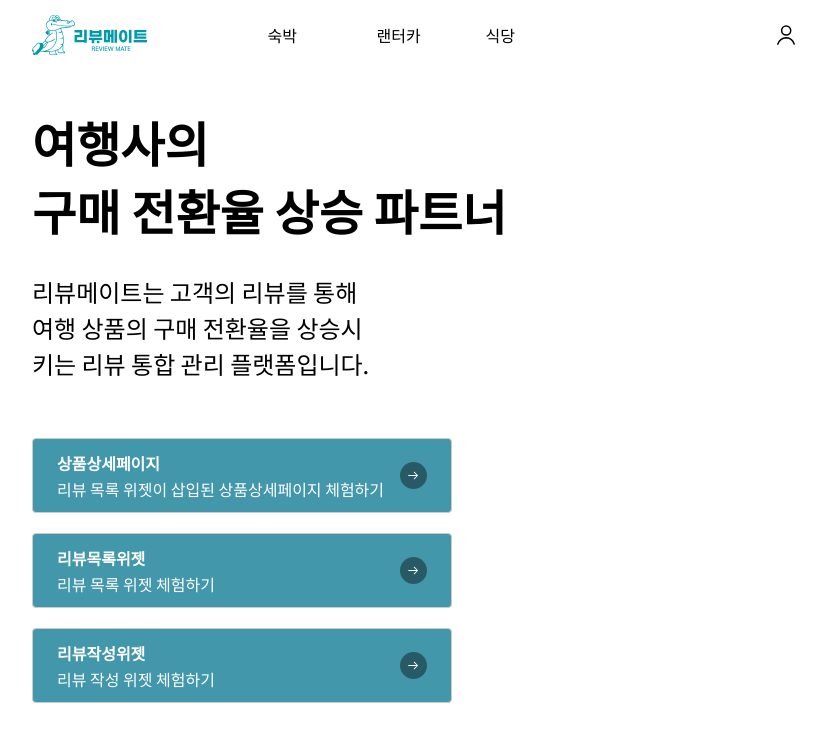
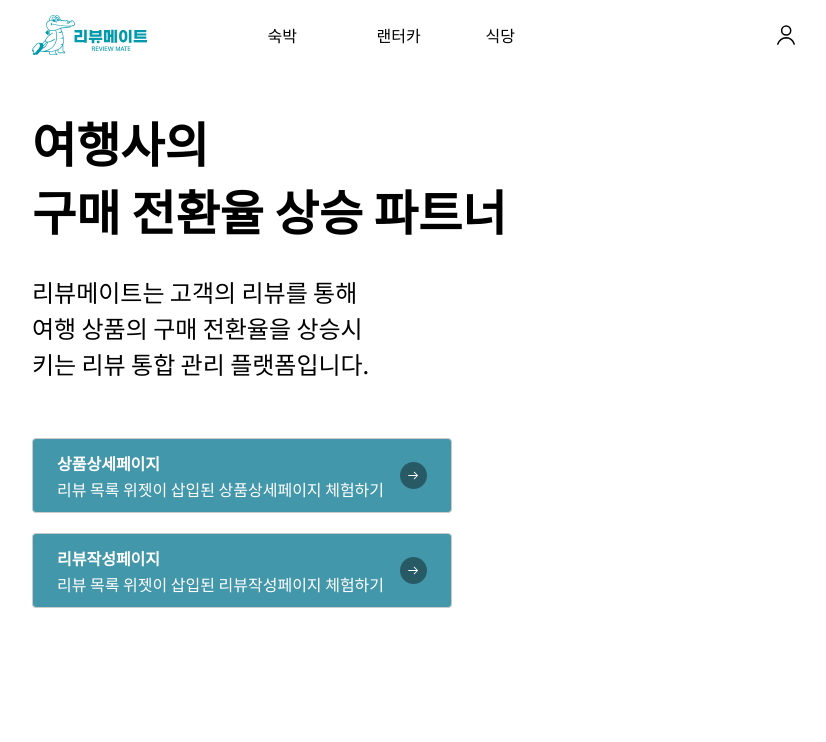
Before and after one commit to Review-Mate/Review-Mate-Demo, a Next.js app: page / in a window 1280 px wide. Shown: the top 742 px of the page, without its empty margins (224-1050 px from the left). Built offline with nearby package versions, Linux system fonts and the light colour scheme.

Commit message:
feat: 랜딩페이지에 리뷰 작성페이지 링크 넣기 (related to: #11)

```diff
--- a/pages/index.tsx
+++ b/pages/index.tsx
@@ -20,14 +20,9 @@ export default function Home() {
         link='/demo/product'
       />
       <LinkBox
-        title='리뷰목록위젯'
-        content='리뷰 목록 위젯 체험하기'
-        link='https://main.d33vkfpm9flfhs.amplifyapp.com/review/list'
-      />
-      <LinkBox
-        title='리뷰작성위젯'
-        content='리뷰 작성 위젯 체험하기'
-        link='https://main.d33vkfpm9flfhs.amplifyapp.com/review/write'
+        title='리뷰작성페이지'
+        content='리뷰 목록 위젯이 삽입된 리뷰작성페이지 체험하기'
+        link='/demo/review/write'
       />
     </main>
   );
```
